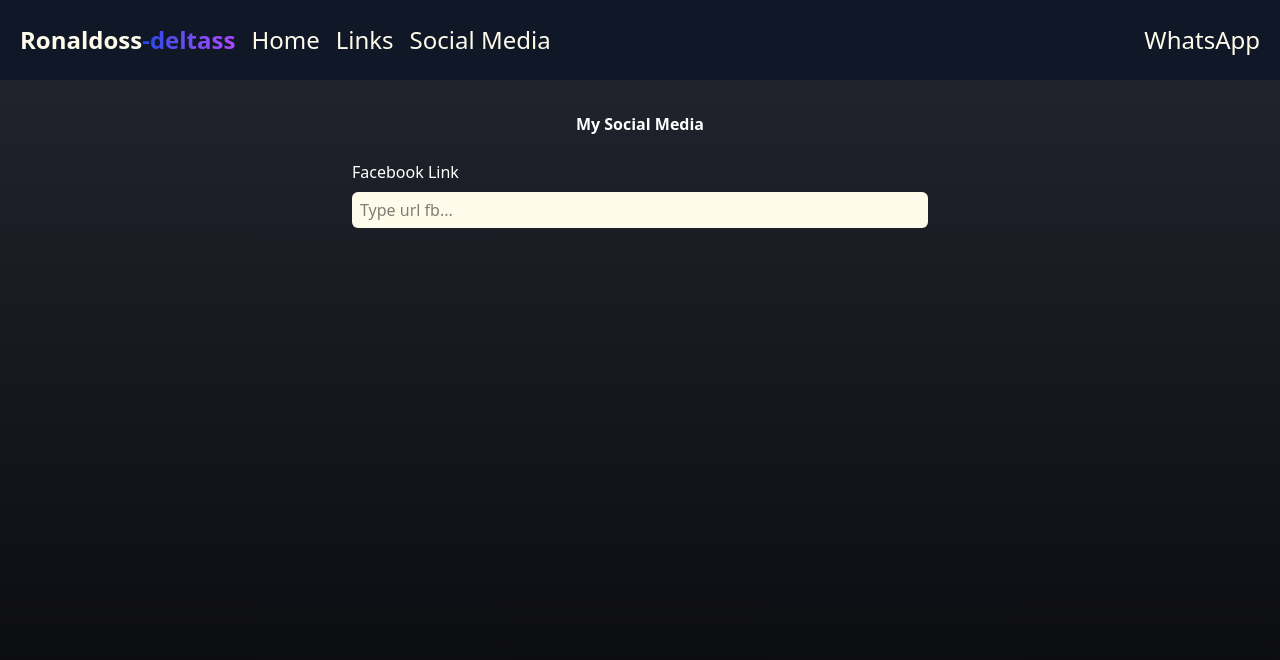
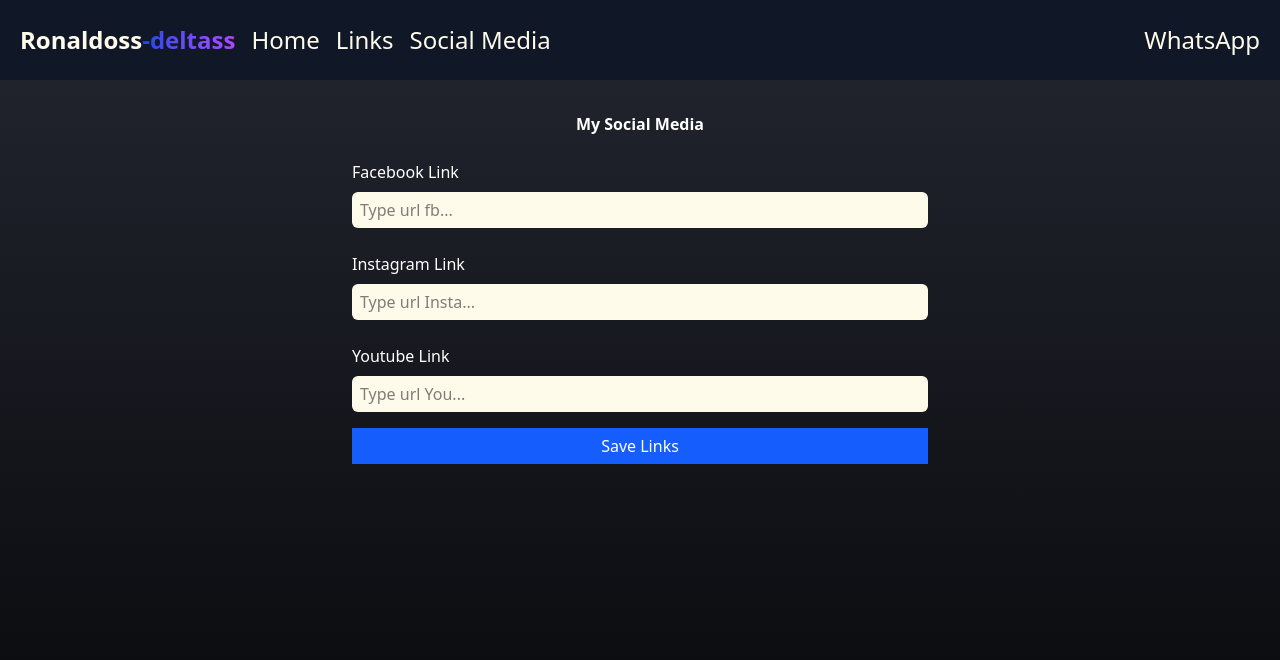
Before and after one commit to Ronaldosdeltas/linksdev, a React (Vite) app: page /admin/socialmidia in a window 1280 px wide. Shown: the top 660 px of the page. Built offline with nearby package versions, Linux system fonts and the light colour scheme; no server answers; sample sign-in values are in the browser's storage.

Commit message:
finishin the labels e inputs page social media, makin the conection to bd usin setDoc (firebase)

```diff
--- a/src/pages/networks/index.tsx
+++ b/src/pages/networks/index.tsx
@@ -1,17 +1,72 @@
+import { useState, type FormEvent } from "react";
 import { Input } from "../../components/input";
 
+import { db } from "../../services/firebaseconection";
+import{
+    setDoc,
+    getDoc,
+    doc
+} from'firebase/firestore'
+
+
 export function Networks(){
+
+    const [facebook, setFacebook] = useState('')
+    const [instagram, setInstagram] = useState('')
+    const [youtube, setYoutube] = useState('')
+
+
+    function handleRegister(e: FormEvent){
+        e.preventDefault();
+
+        setDoc(doc(db, 'social', 'link'),{
+            facebook: facebook,
+            instagram: instagram,
+            youtube: youtube
+        })
+        .then(()=>{
+
+        })
+        .catch((error)=>{
+            console.log('ERROR'+ error)
+        })
+    }
+
     return (
         <>
         <div className="flex items-center flex-col min-h-screen pb-7 px-2">
             <h1 className="text-white text-2x1 font-bold mt-8 mb-4">My Social Media</h1>
 
-           <form className="flex flex-col max-w-xl w-full ">
+           <form onSubmit={handleRegister}
+           className="flex flex-col max-w-xl w-full ">
             <label className="text-white font-medium mt-2 mb-2">Facebook Link</label>
             <Input
             type="url"
             placeholder="Type url fb..."
+            value={facebook}
+            onChange={(e) => setFacebook(e.target.value)}
             />
+
+            <label className="text-white font-medium mt-2 mb-2">Instagram Link</label>
+            <Input
+            type="url"
+            placeholder="Type url Insta..."
+            value={instagram}
+            onChange={(e) => setInstagram(e.target.value)}
+            />
+
+            <label className="text-white font-medium mt-2 mb-2">Youtube Link</label>
+            <Input
+            type="url"
+            placeholder="Type url You..."
+            value={youtube}
+            onChange={(e) => setYoutube(e.target.value)}
+            />
+
+            <button type="submit"
+             className="bg-blue-600 mb-7 font-medium justify-center items-center flex h-9 rounded-mb text-white">
+                Save Links
+            </button>
            </form>
         </div>
 
```
